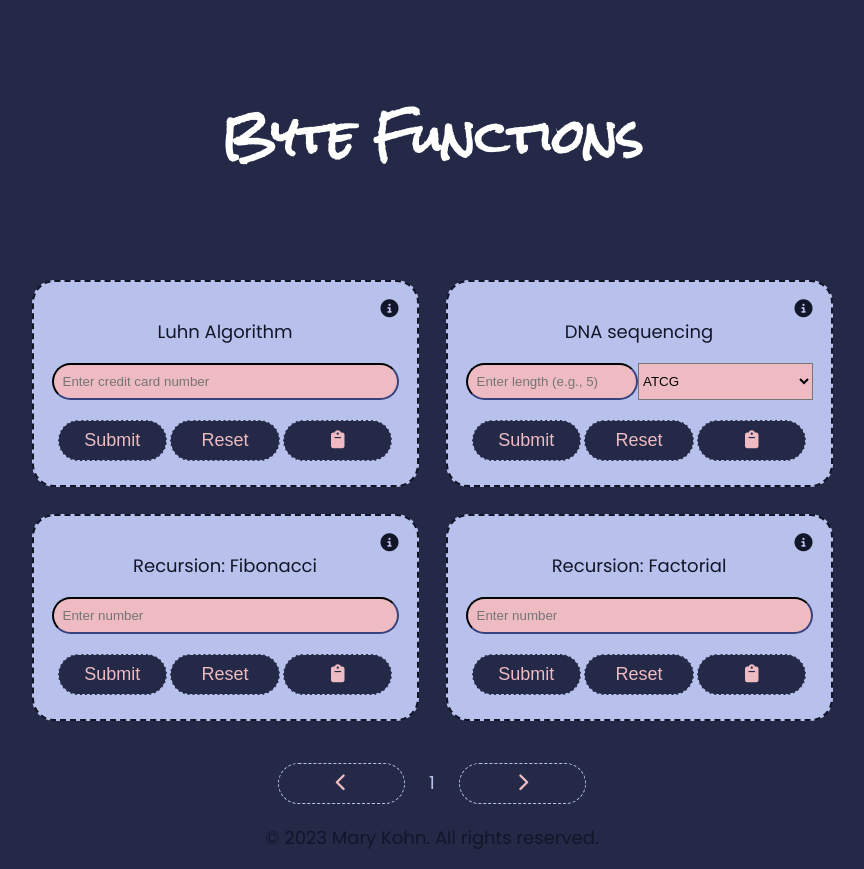
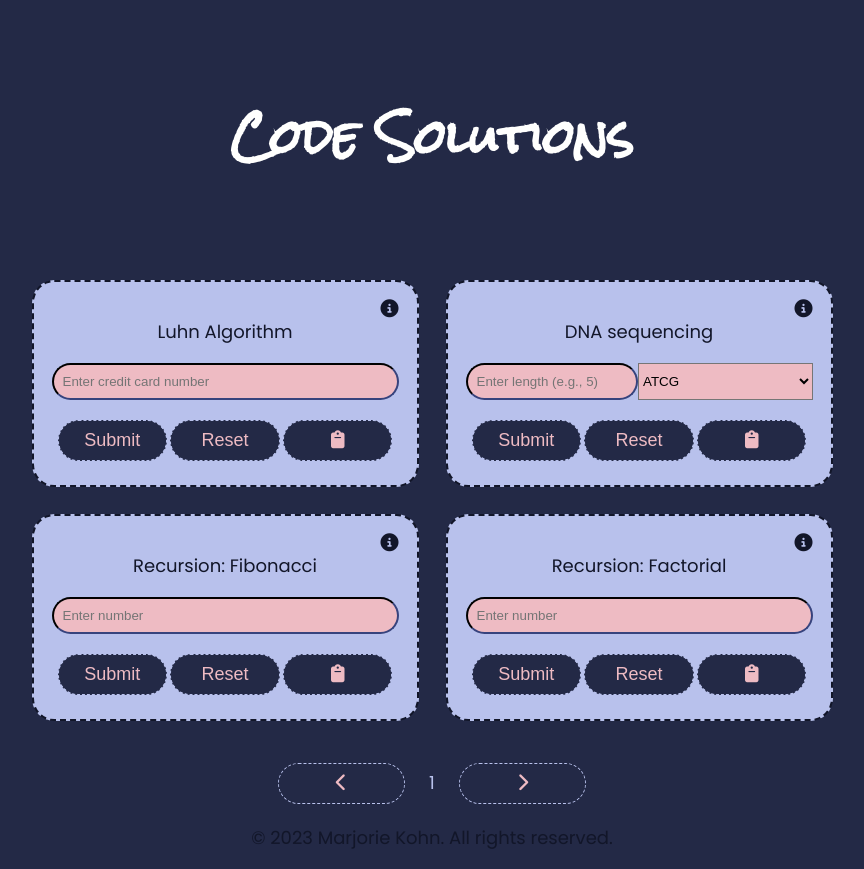
Before and after one commit to marjoriekohn/code-solutions, a website with bundled scripts: page index.html in a window 1280 px wide. Shown: the whole page, without its empty margins (208-1072 px from the left). Built offline with nearby package versions, Linux system fonts and the light colour scheme.

Commit message:
Update page title.html

```diff
--- a/index.html
+++ b/index.html
@@ -3,7 +3,7 @@
 <head>
     <meta charset="UTF-8">
     <meta name="viewport" content="width=device-width, initial-scale=1.0">
-    <title>JavaScript Functions</title>
+    <title>Code Solutions</title>
 
     <!--  Google Fonts (Rock Salt, Poppins) -->
     <link rel="preconnect" href="https://fonts.googleapis.com">
@@ -24,7 +24,7 @@
 
 <body>
 
-<h1>Byte Functions</h1>
+<h1>Code Solutions</h1>
 <main id="container" class="side-by-side">
 </main>
 <footer>
@@ -33,7 +33,7 @@
         <span id="pageNumber" class="active"></span>
         <button class="page-arrow" id="nextPage"><i class="fas fa-chevron-right"></i></button>
     </div>
-    <p>&copy; 2023 Mary Kohn. All rights reserved.</p>
+    <p>&copy; 2023 Marjorie Kohn. All rights reserved.</p>
 </footer>
 </body>
 </html>
```
